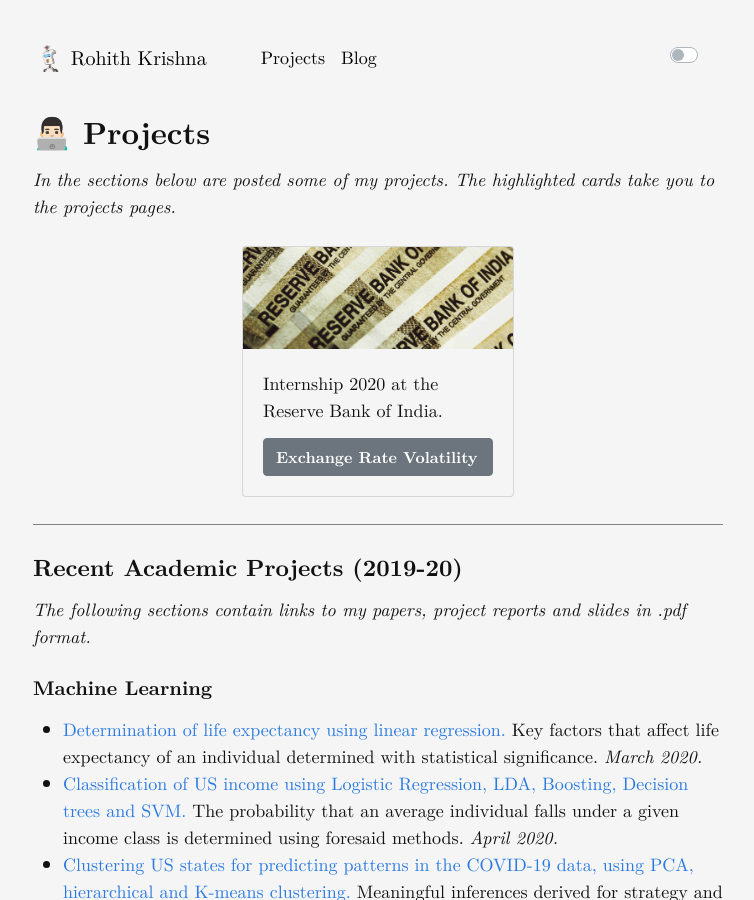
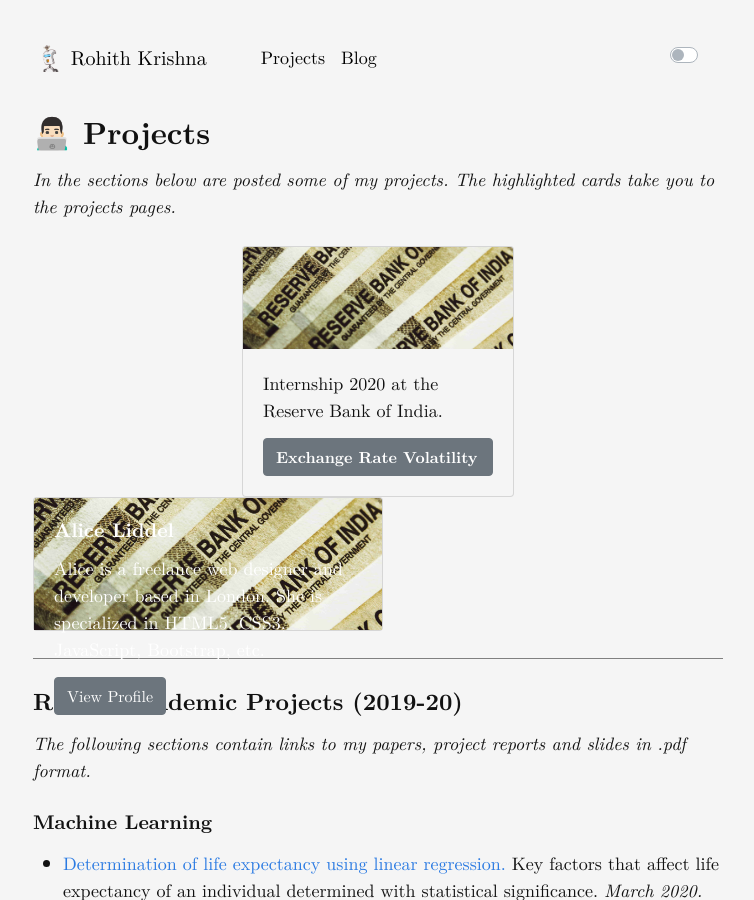
Before and after one commit to rohithmay/rohithmay.github.io, a Jekyll site: the page built from projects.html, in a window 1280 px wide and 900 px high. Shown: the whole window, without its empty margins (262-1016 px from the left). Built offline with Jekyll 4.4.1, drawn with Linux system fonts in a browser that asks for light colours; nearby versions of some CDN libraries; a style sheet for code colours, icons or effects is not loaded.

Commit message:
Update projects.html

```diff
--- a/projects.html
+++ b/projects.html
@@ -55,6 +55,15 @@
 
 
         </div>
+
+            <div class="card text-white" style="width: 350px;">
+                  <img src="/images/eximg01-min.jpg" class="card-img-top" alt="...">
+                  <div class="card-img-overlay">
+                      <h5 class="card-title">Alice Liddel</h5>
+                      <p class="card-text">Alice is a freelance web designer and developer based in London. She is specialized in HTML5, CSS3, JavaScript, Bootstrap, etc.</p>
+                      <a href="/rbi2020" class="btn btn-secondary stretched-link">View Profile</a>
+                  </div>
+              </div>
 
                   <!-- <h2>Summer Internship 2020</h2>
                   <ul>
```
